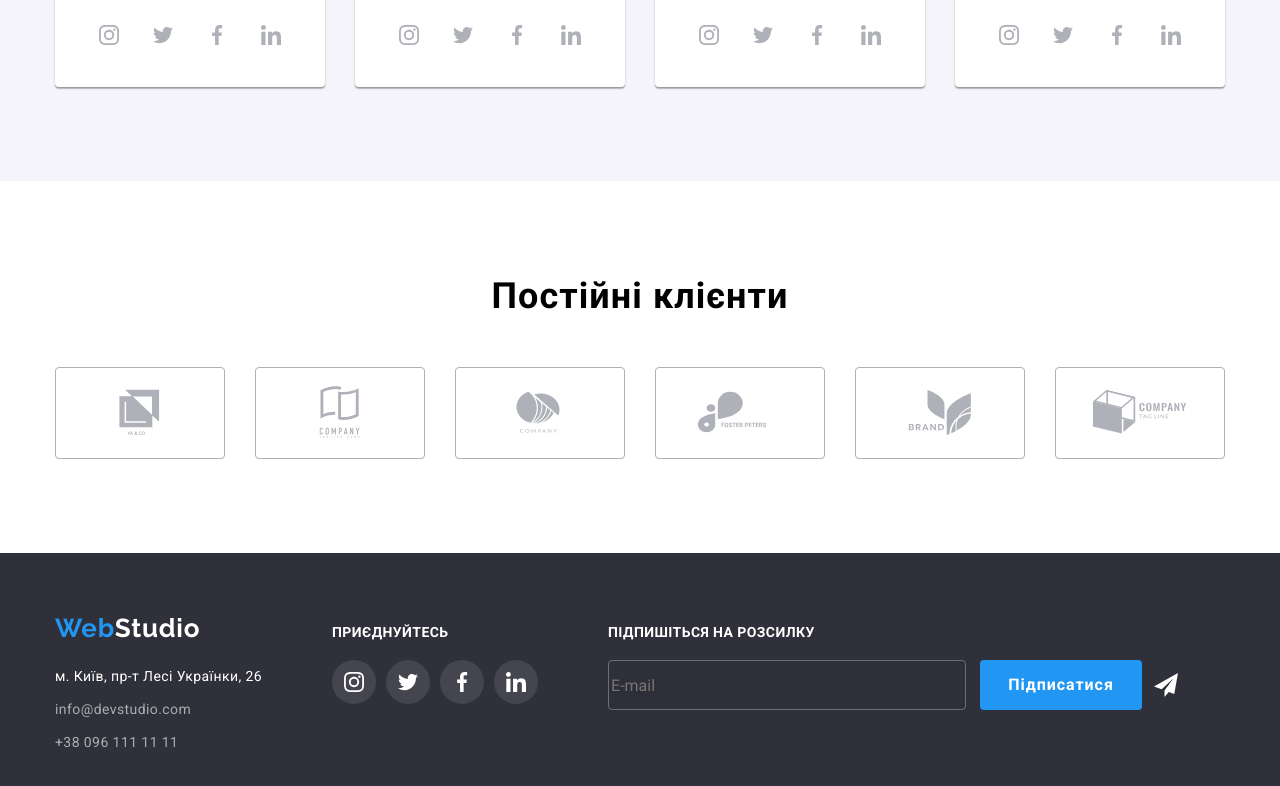
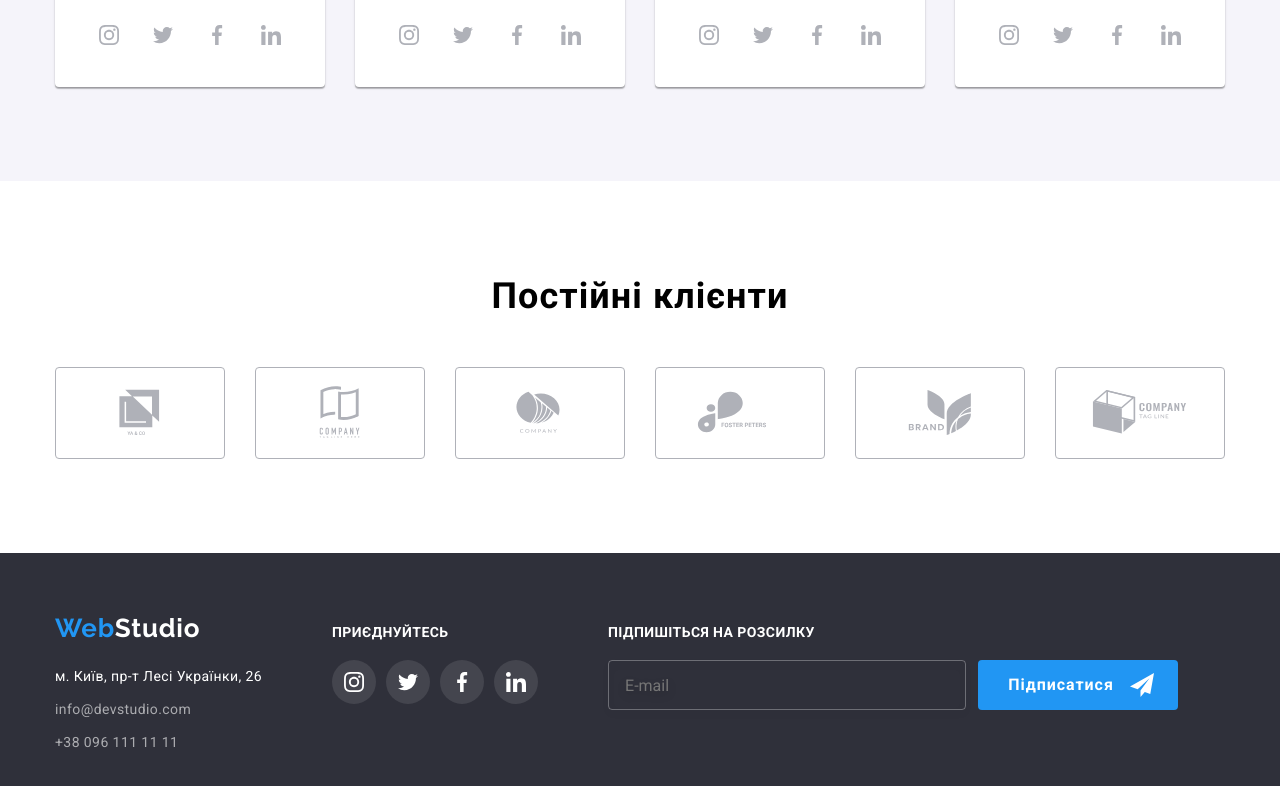
Before and after one commit to Cardinal-Cortez/goit-markup-hw-06, a plain HTML site: page index.html in a window 1280 px wide. Shown: the part 2124-2910 px from the top of the page. Drawn offline with nearby package versions, Linux system fonts and the light colour scheme.

Commit message:
first commit

```diff
--- a/css/styles.css
+++ b/css/styles.css
@@ -622,6 +622,7 @@ address
 {
     width: 358px;
     height: 50px;
+    padding-left: 16px;
     border: 1px solid rgba(255, 255, 255, 0.3);
     filter: drop-shadow(0px 4px 4px rgba(0, 0, 0, 0.15));
     border-radius: 4px;
@@ -638,13 +639,45 @@ address
 {
     width: 200px;
     height: 50px;
+    gap: 10px;
     display: flex;
-    gap: 10px;
+    align-items: center;
+    text-align: center;
+    justify-content: center;
+    border: none;
+    border-radius: 4px;
+    background: var(--color-blue);
+    transition: background 250ms
+    cubic-bezier(0.4, 0, 0.2, 1),
+    box-shadow 250ms
+    cubic-bezier(0.4, 0, 0.2, 1);
+    cursor: pointer;
 }
 .footer-btn
 {
-    padding: 10px 28px;
+    font-family: inherit;
+    font-weight: 700;
+    font-size: 16px;
+    line-height: calc(30/16);
+    letter-spacing: 0.06em;
+    color: var(--color-white);
+    border: none;
+    background: none;
+    cursor: pointer;
 }
+.footer-submit:hover, .footer-submit:focus
+{
+    background:var(--color-c6);
+    box-shadow: 0px 4px 4px rgba(0, 0, 0, 0.15);
+    transition: background 250ms
+    cubic-bezier(0.4, 0, 0.2, 1);
+}
+.footer-submit:hover + .footer-btn,
+.footer-submit:focus + .footer-btn
+{
+    background:var(--color-c6);
+}
+
 
 
 /* ----------Portfolio------------ */
--- a/index.html
+++ b/index.html
@@ -326,9 +326,9 @@
                     <div class="footer-subscribe">
                         <input type="email" name="user-email-footer"
                         class="footer-input" id="user-email-footer"
-                        placeholder="E-mail"/>
+                        placeholder="E-mail" required/>
                         <div class="footer-submit">
-                            <button type="submit" class="hero-btn footer-btn">Підписатися</button>
+                            <button type="submit" class="footer-btn">Підписатися</button>
                             <svg class="footer-icon" width="24" hight="24">
                                 <use href="./images/кнопка/icomoonsend/symbol-defs.svg#icon-iconsend"></use>
                             </svg>
```
Also changed, not shown: images/icons.svg.
